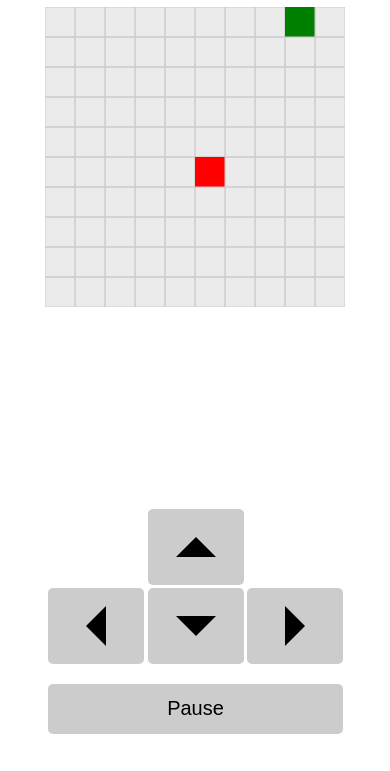
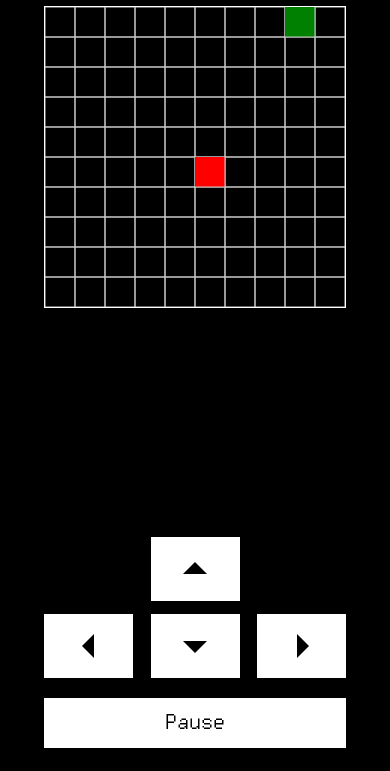
Before and after one commit to ddalairac/game-snake, a website with bundled scripts: page index.html in a window 390 px wide. Shown: the part 73-844 px from the top of the page. Built offline with nearby package versions, Linux system fonts and the light colour scheme.

Commit message:
responsive styles

```diff
--- a/index.html
+++ b/index.html
@@ -10,30 +10,39 @@
 </head>
 
 <body>
-    <div class="cont">
-        <h1>Snake</h1>
+    <div class="container">
+        <h1>CLASSIC SNAKE</h1>
+        <div class="game">
+            <div class="canvas-cont">
+                <canvas id="myCanvas" width="80" height="60"></canvas>
             </div>
-
-    <canvas id="myCanvas" width="80" height="60"></canvas>
             <!-- <p id="render-links"></p> -->
 
             <div class="control">
-        <button id="upBTN" class="control-btn"><div class="arrow"></div></button>
+                <button id="upBTN" class="control-btn">
+                    <div class="arrow"></div>
+                </button>
                 <div class="side-btns">
-            <button id="leftBTN" class="control-btn"><div class="arrow"></div></button>
-            <button id="downBTN" class="control-btn"><div class="arrow"></div></button>
-            <button id="rightBTN" class="control-btn"><div class="arrow"></div></button>
+                    <button id="leftBTN" class="control-btn">
+                        <div class="arrow"></div>
+                    </button>
+                    <button id="downBTN" class="control-btn">
+                        <div class="arrow"></div>
+                    </button>
+                    <button id="rightBTN" class="control-btn">
+                        <div class="arrow"></div>
+                    </button>
                 </div>
-
-        <button id="pauseBTN" >Pause</button>
+                <button id="pauseBTN">Pause</button>
             </div>
-
 
             <div class="modal-cont" style="display: none;">
                 <div class="modal-window">
                     <h2 class="message"></h2>
                     <button id="continueBTN">Continue</button>
-            <button id="startBTN">Restart Game</button>
+                    <button id="startBTN">Restart</button>
+                </div>
+            </div>
         </div>
     </div>
     <script src="js/main.js" type="module"></script>
--- a/js/model/game.js
+++ b/js/model/game.js
@@ -20,7 +20,6 @@ export class Game {
         return this._instance;
     }
     starGame() {
-        console.log("Start Game");
         this.gameOver = false;
         clearInterval(this.interval);
         this.snake = new Snake();
--- a/js/model/snake.js
+++ b/js/model/snake.js
@@ -7,7 +7,6 @@ export class Snake {
         this.snakeLinks = [];
         this.bufferMov = eArrow.Right;
         this.snakeLinks.push(new SnakeLink(0, 0));
-        console.log("New Snake");
     }
     snakeUpdate() {
         this.snakeUpdatePosition();
--- a/js/view/render.js
+++ b/js/view/render.js
@@ -21,7 +21,7 @@ export class Render {
         this.ctx.stroke();
         this.ctx.closePath();
     }
-    drawScuare(x, y, color = "grey") {
+    drawScuare(x, y, color = "black") {
         this.ctx.beginPath();
         this.ctx.rect(x, y, Board.module, Board.module);
         this.ctx.fillStyle = color;
--- /dev/null
+++ b/scss/style.scss
@@ -0,0 +1,187 @@
+// @font-face {
+//     font-family: BungeeShade;
+//     src: url(../fonts/BungeeShade-Regular.ttf);
+// }
+@font-face {
+    font-family: PressStart2P;
+    src: url(../fonts/PressStart2P-Regular.ttf);
+}
+@font-face {
+    font-family: FreePixel;
+    src: url(../fonts/FreePixel.ttf);
+}
+html,
+body {
+    height: 100%;
+    margin: 0;
+    padding: 0;
+    border: none;
+    background: black;
+    color: white;
+}
+* {
+    box-sizing: border-box;
+}
+
+canvas {
+    display: block;
+    margin: 0 auto;
+    // background: #e1e1e1a8;
+    background: black;
+    border: 1px solid white;
+}
+.canvas-cont {
+    width: 302px;
+    height: 302px;
+}
+
+.modal-cont {
+    position: fixed;
+    top: 0;
+    left: 0;
+    width: 100%;
+    height: 100%;
+    display: flex;
+    flex-direction: column;
+    justify-content: center;
+    background: rgba(0, 0, 0, 0.8);
+    z-index: 100;
+
+    .modal-window {
+        margin: 0 auto;
+        padding: 15px;
+        // border-radius: 5px;
+        width: 280px;
+        background: white;
+        height: fit-content;
+        text-align: center;
+        background: black;
+        border: 1px solid white;
+        .message {
+            // font-weight: 600;
+            font-size: 40px;
+            margin: 0 0 14px 0;
+        }
+    }
+}
+h1 {
+    font-family: "FreePixel";
+}
+h2 {
+    // font-family: "FreePixel";
+    // margin: 0;
+}
+button {
+    font-family: "FreePixel";
+    width: 100%;
+    font-size: 24px;
+    border: none;
+    background: #ccc;
+    // border-radius: 5px;
+    min-height: 50px;
+    margin: 3px auto;
+
+    background: white;
+    color: black;
+    &:hover {
+        background: rgb(235, 235, 235);
+    }
+}
+
+.container {
+    display: flex;
+    flex-direction: column;
+    width: 302px;
+    height: 100%;
+    margin: 0 auto;
+    padding-bottom: 20px;
+}
+.game {
+    display: flex;
+    flex-direction: column;
+    height: 100%;
+    justify-content: space-between;
+    // background: red;
+}
+.control {
+    // position: absolute;
+    // bottom: 0;
+    // left: calc(50% - 147px);
+    // margin: 0 auto;
+    width: 302px;
+    height: 218px;
+    display: flex;
+    flex-direction: column;
+    justify-content: flex-end;
+    /* background: red; */
+    .control-btn {
+        width: 89px;
+        height: 64px;
+        overflow: hidden;
+        /* &:focus {
+            outline: none;
+        } */
+    }
+
+    .side-btns {
+        display: flex;
+        flex-direction: row;
+        justify-content: space-between;
+        margin-top: 10px;
+        .control-btn {
+            margin: 0;
+        }
+    }
+    .arrow {
+        position: relative;
+        width: 0;
+        height: 0;
+        border: 12px solid transparent;
+        background: transparent;
+        padding: 0;
+        margin: 0 auto;
+    }
+    $position: -7px;
+    #upBTN .arrow {
+        border-bottom-color: black;
+        top: $position;
+    }
+    #downBTN .arrow {
+        border-top-color: black;
+        bottom: $position;
+    }
+    #leftBTN .arrow {
+        border-right-color: black;
+        left: $position;
+    }
+    #rightBTN .arrow {
+        border-left-color: black;
+        right: $position;
+    }
+    #pauseBTN {
+        width: 100%;
+        margin-top: 20px;
+    }
+}
+
+@media (max-width:700px) and (orientation: landscape) {
+    .container {
+        width: 100%;
+        padding: 20px;
+    }
+    .game {
+        width: 100%;
+        flex-direction: row;
+        align-items: center;
+        .control {
+            height: 302px;
+        }
+    }
+    h1 {
+        position: absolute;
+        text-align: right;
+        right: 20px;
+        width: 302px;
+        text-align: center;
+    }
+}
--- a/ts/model/game.ts
+++ b/ts/model/game.ts
@@ -34,7 +34,7 @@ export class Game {
     private continueBTN: HTMLElement
 
     public starGame() {
-        console.log("Start Game")
+        // console.log("Start Game")
         this.gameOver = false
         clearInterval(this.interval)
         this.snake = new Snake()
--- a/ts/model/snake.ts
+++ b/ts/model/snake.ts
@@ -6,7 +6,7 @@ import { SnakeLink } from './snake-link.js';
 export class Snake {
     constructor() {
         this.snakeLinks.push(new SnakeLink(0, 0));
-        console.log("New Snake")
+        // console.log("New Snake")
     }
 
     public snakeLinks: Array<SnakeLink> = [];
--- a/ts/view/render.ts
+++ b/ts/view/render.ts
@@ -35,7 +35,7 @@ export class Render {
         this.ctx.closePath();
     }
 
-    private drawScuare(x: number, y: number, color: string = "grey") {
+    private drawScuare(x: number, y: number, color: string = "black") {
         this.ctx.beginPath();
         this.ctx.rect(x, y, Board.module, Board.module);
         this.ctx.fillStyle = color;
```
Also changed, not shown: css/style.css, fonts/BungeeShade-Regular.ttf (added), fonts/FreePixel.ttf (added), fonts/PressStart2P-Regular.ttf (added), 5 other files. Lines whose indentation alone changed are shown as unchanged.
